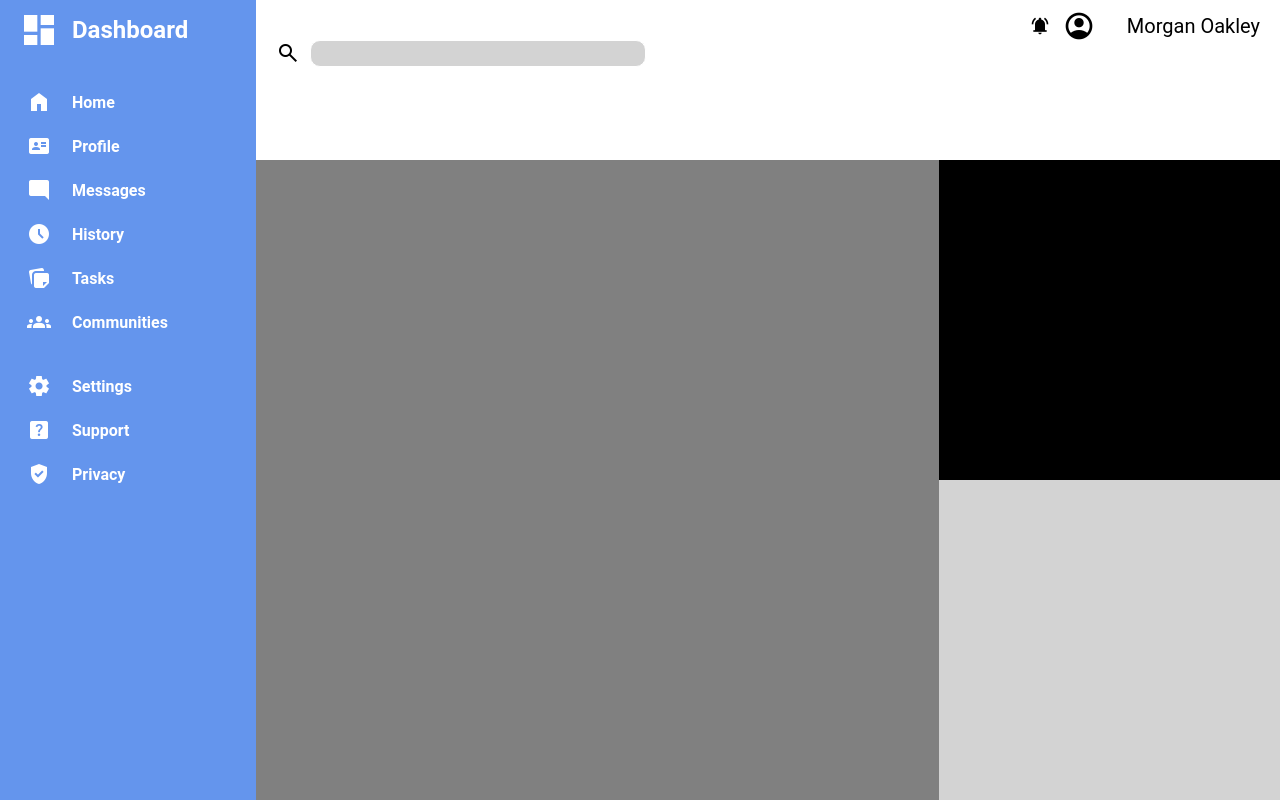
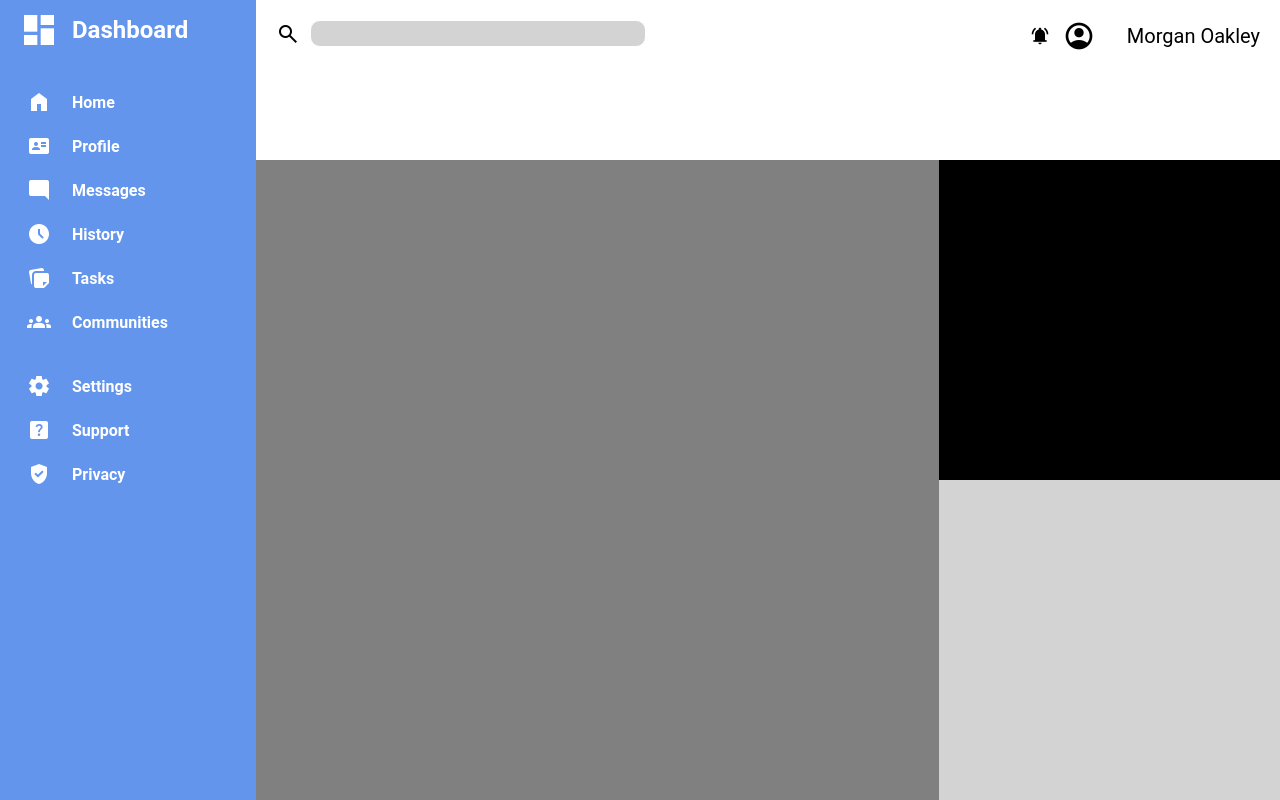
Before and after one commit to theBaffo/odin-project-admin-dashboard, a plain HTML site: page index.html in a window 1280 px wide. Drawn offline with nearby package versions, Linux system fonts and the light colour scheme.

Commit message:
Small fixes

```diff
--- a/style.css
+++ b/style.css
@@ -95,7 +95,7 @@ body {
     display: grid;
     grid-template-columns: 1fr 1fr;
     background-color: white;
-    padding: 10px 20px;
+    padding: 20px;
 }
 
 #search-bar {
@@ -103,6 +103,7 @@ body {
 }
 
 #search-bar div {
+    align-self: flex-start;
     justify-self: start;
     display: grid;
     grid-template-columns: 1fr 14fr;
```
